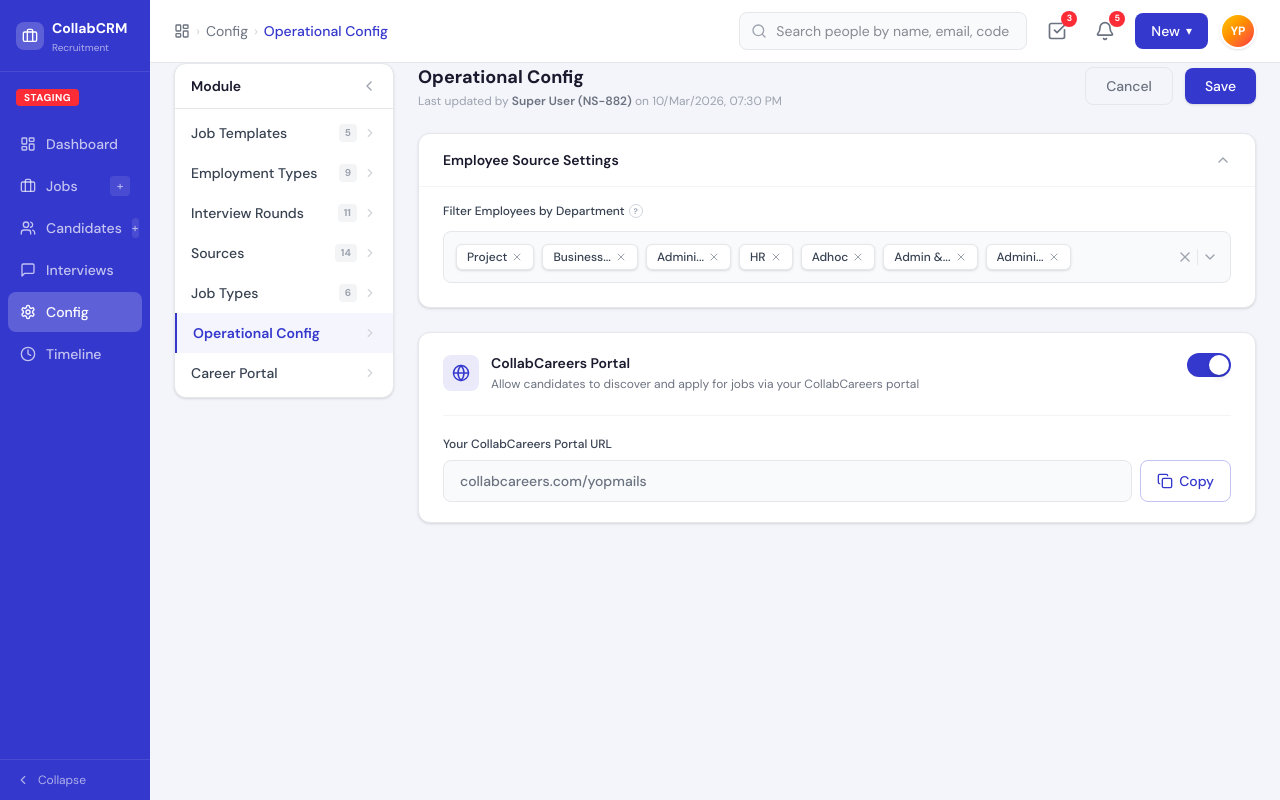
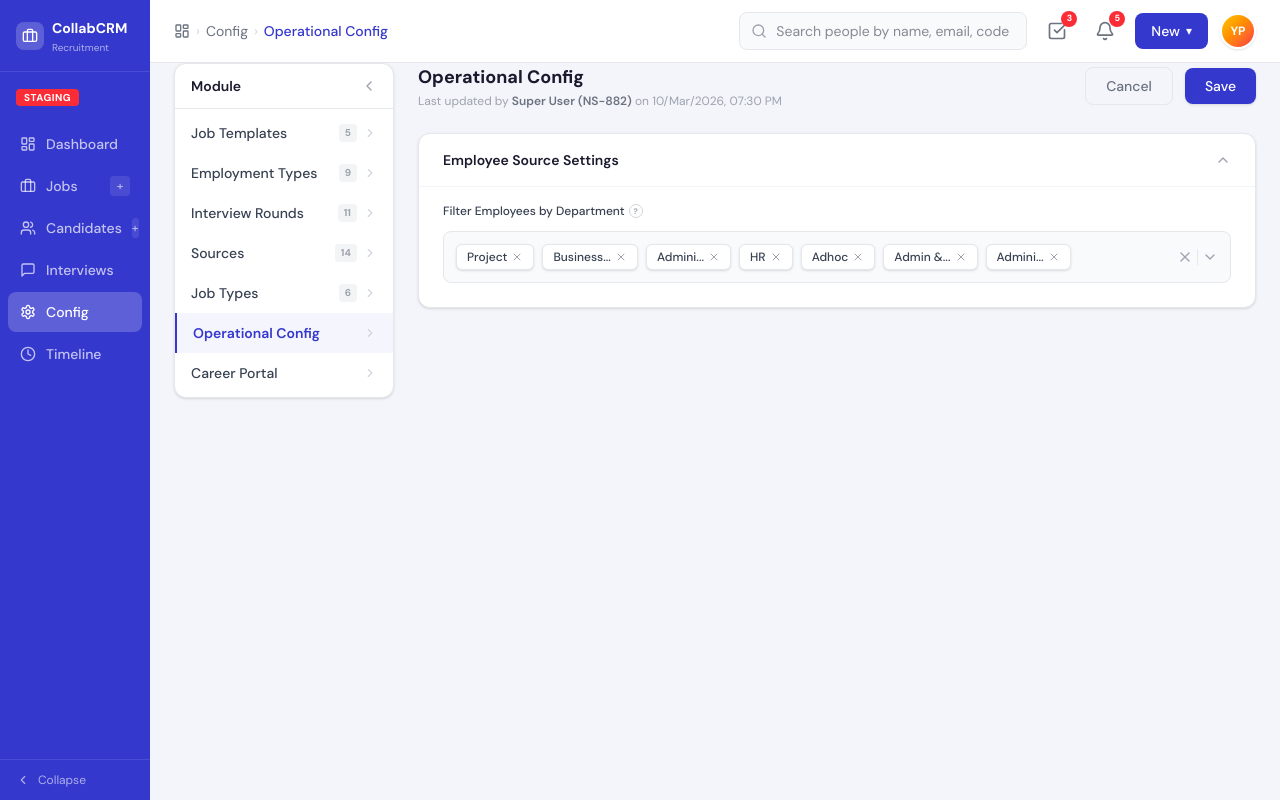
Before and after one commit to yashangvyas-cyber/CollabCareers, a React (Vite) app: page /crm/config in a window 1280 px wide. Built offline with nearby package versions, Linux system fonts and the light colour scheme.

Commit message:
refactor: remove CollabCareers portal configuration and rename operational config route

```diff
--- a/src/pages/OperationalConfigPage.tsx
+++ b/src/pages/OperationalConfigPage.tsx
@@ -1,7 +1,7 @@
 import { useState } from 'react';
 import { useNavigate } from 'react-router-dom';
 import CRMLayout from '../components/CRMLayout';
-import { ChevronRight, ChevronUp, Copy, CheckCheck, Globe, X } from 'lucide-react';
+import { ChevronRight, ChevronUp, X } from 'lucide-react';
 
 const moduleItems = [
   { name: 'Job Templates', count: 5 },
@@ -17,15 +17,7 @@
 
 export default function OperationalConfigPage() {
   const navigate = useNavigate();
-  const [portalEnabled, setPortalEnabled] = useState(true);
-  const [copied, setCopied] = useState(false);
   const [sourceOpen, setSourceOpen] = useState(true);
-
-  const handleCopy = () => {
-    navigator.clipboard.writeText('collabcareers.com/yopmails');
-    setCopied(true);
-    setTimeout(() => setCopied(false), 2000);
-  };
 
   return (
     <CRMLayout
@@ -128,75 +120,6 @@
             )}
           </div>
 
-          {/* Section 2: CollabCareers Portal */}
-          <div className="bg-white border border-[#E5E7EB] rounded-xl shadow-sm">
-            <div className="px-6 py-5">
-              <div className="flex items-start justify-between">
-                <div className="flex items-start gap-3">
-                  <div className="w-9 h-9 rounded-lg bg-[#3538CD]/10 flex items-center justify-center shrink-0 mt-0.5">
-                    <Globe className="w-4.5 h-4.5 text-[#3538CD]" />
-                  </div>
-                  <div>
-                    <h3 className="text-sm font-semibold text-[#1A1A2E]">CollabCareers Portal</h3>
-                    <p className="text-xs text-[#6B7280] mt-0.5 leading-relaxed">
-                      Allow candidates to discover and apply for jobs via your CollabCareers portal
-                    </p>
-                  </div>
-                </div>
-
-                {/* Toggle */}
-                <button
-                  onClick={() => setPortalEnabled(!portalEnabled)}
-                  className={`relative w-11 h-6 rounded-full transition-colors shrink-0 ${
-                    portalEnabled ? 'bg-[#3538CD]' : 'bg-[#D1D5DB]'
-                  }`}
-                >
-                  <div className={`absolute top-0.5 w-5 h-5 bg-white rounded-full shadow-md transition-transform ${
-                    portalEnabled ? 'left-[22px]' : 'left-0.5'
-                  }`} />
-                </button>
-              </div>
-
-              {/* Conditional Content */}
-              {portalEnabled ? (
-                <div className="mt-5 pt-5 border-t border-[#F3F4F6]">
-                  <label className="text-xs font-medium text-[#374151] mb-2 block">
-                    Your CollabCareers Portal URL
-                  </label>
-                  <div className="flex items-center gap-2">
-                    <div className="flex-1 relative">
-                      <input
-                        type="text"
-                        readOnly
-                        value="collabcareers.com/yopmails"
-                        className="w-full border border-[#E5E7EB] rounded-lg px-4 py-2.5 text-sm font-medium text-[#6B7280] bg-[#F9FAFB] cursor-default focus:outline-none"
-                      />
-                    </div>
-                    <button
-                      onClick={handleCopy}
-                      className="flex items-center gap-1.5 px-4 py-2.5 text-sm font-medium text-[#3538CD] border border-[#3538CD]/30 rounded-lg hover:bg-[#3538CD]/5 transition-colors"
-                    >
-                      {copied ? (
-                        <>
-                          <CheckCheck className="w-4 h-4" />
-                          Copied!
-                        </>
-                      ) : (
-                        <>
-                          <Copy className="w-4 h-4" />
-                          Copy
-                        </>
-                      )}
-                    </button>
-                  </div>
-                </div>
-              ) : (
-                <p className="mt-4 text-xs text-[#9CA3AF]">
-                  Enable the portal to get your unique CollabCareers URL.
-                </p>
-              )}
-            </div>
-          </div>
         </div>
       </div>
     </CRMLayout>
--- a/src/pages/PrototypeHome.tsx
+++ b/src/pages/PrototypeHome.tsx
@@ -10,7 +10,7 @@
       { label: 'Create New Job', path: '/crm/add-job', badge: 'Step 1' },
       { label: 'Candidate Listing', path: '/crm/candidates', badge: 'Pipeline' },
       { label: 'Candidate Detail', path: '/crm/candidates/1', badge: 'Review' },
-      { label: 'Operational Config', path: '/crm/config', badge: 'Settings' },
+      { label: 'Portal Settings', path: '/crm/career-portal', badge: 'Config' },
     ],
     icon: <Monitor className="w-6 h-6" />,
     gradient: 'from-[#3538CD] to-[#1e1b4b]',
```
